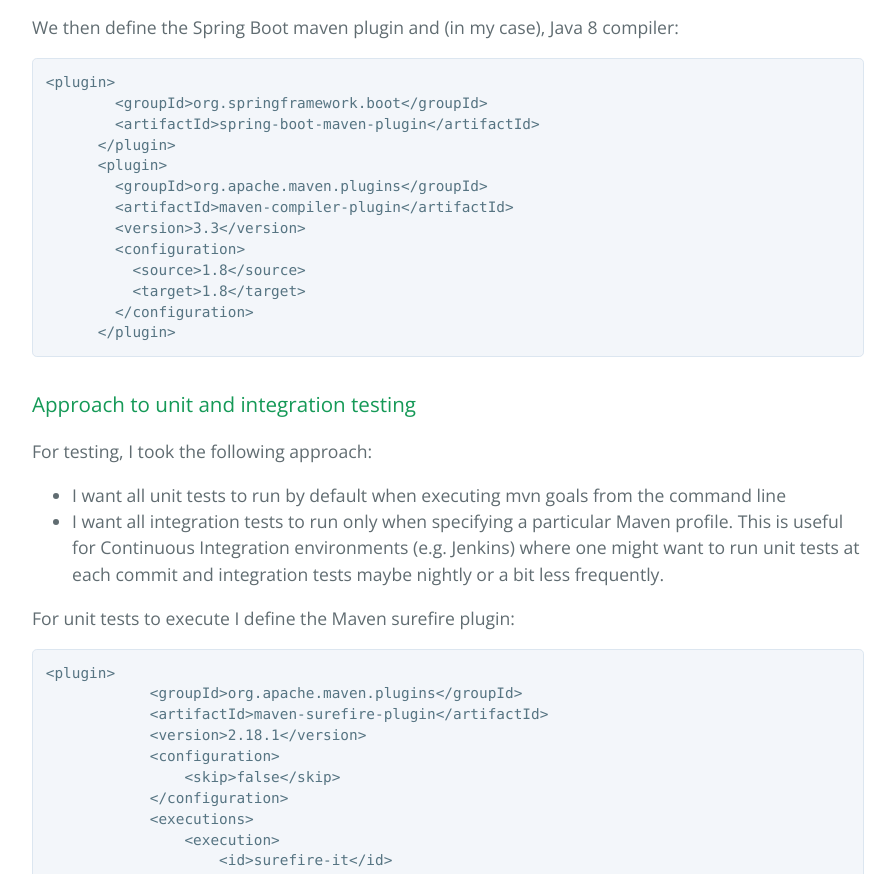
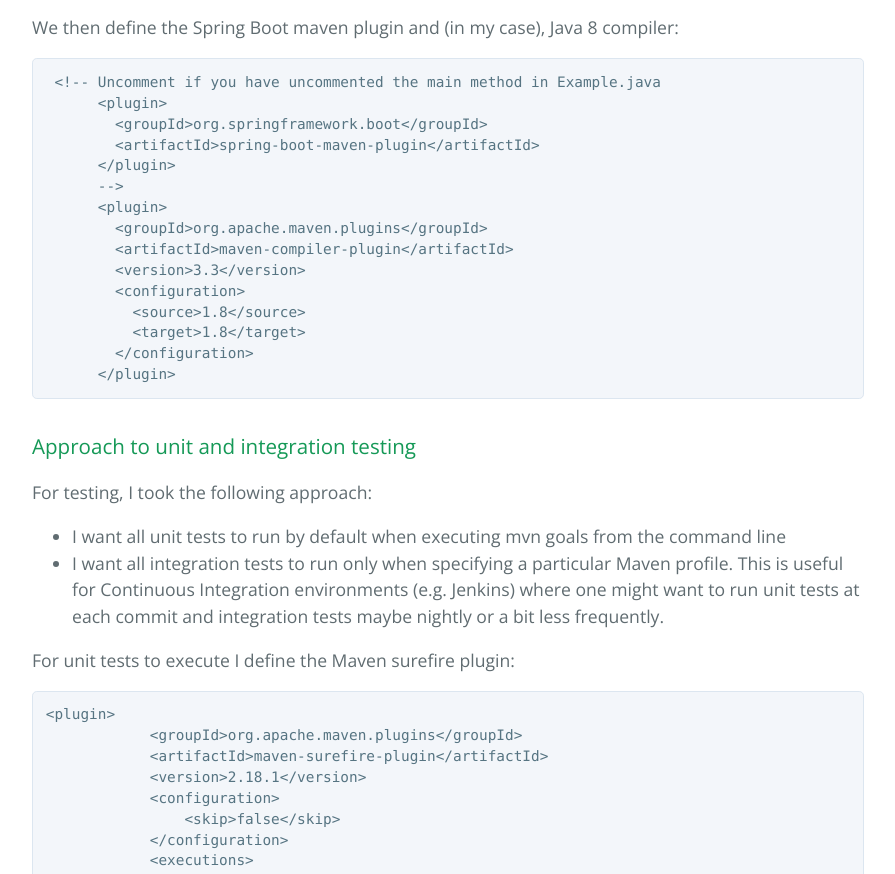
Before and after one commit to eaingaran/spring-boot-web, a plain HTML site: page index.html in a window 1280 px wide. Shown: the part 2029-2903 px from the top of the page, without its empty margins (192-1087 px from the left). Drawn offline with nearby package versions, Linux system fonts and the light colour scheme.

```diff
--- a/index.html
+++ b/index.html
@@ -85,10 +85,12 @@ What are the advantages of using Spring Boot? </p>
 
 <p>We then define the Spring Boot maven plugin and (in my case), Java 8 compiler:</p>
 
-<pre><code>&lt;plugin&gt;
+<pre><code> &lt;!-- Uncomment if you have uncommented the main method in Example.java
+      &lt;plugin&gt;
         &lt;groupId&gt;org.springframework.boot&lt;/groupId&gt;
         &lt;artifactId&gt;spring-boot-maven-plugin&lt;/artifactId&gt;
       &lt;/plugin&gt;
+      --&gt;
       &lt;plugin&gt;
         &lt;groupId&gt;org.apache.maven.plugins&lt;/groupId&gt;
         &lt;artifactId&gt;maven-compiler-plugin&lt;/artifactId&gt;
```
Also changed, not shown: params.json (+1 -1 lines).
